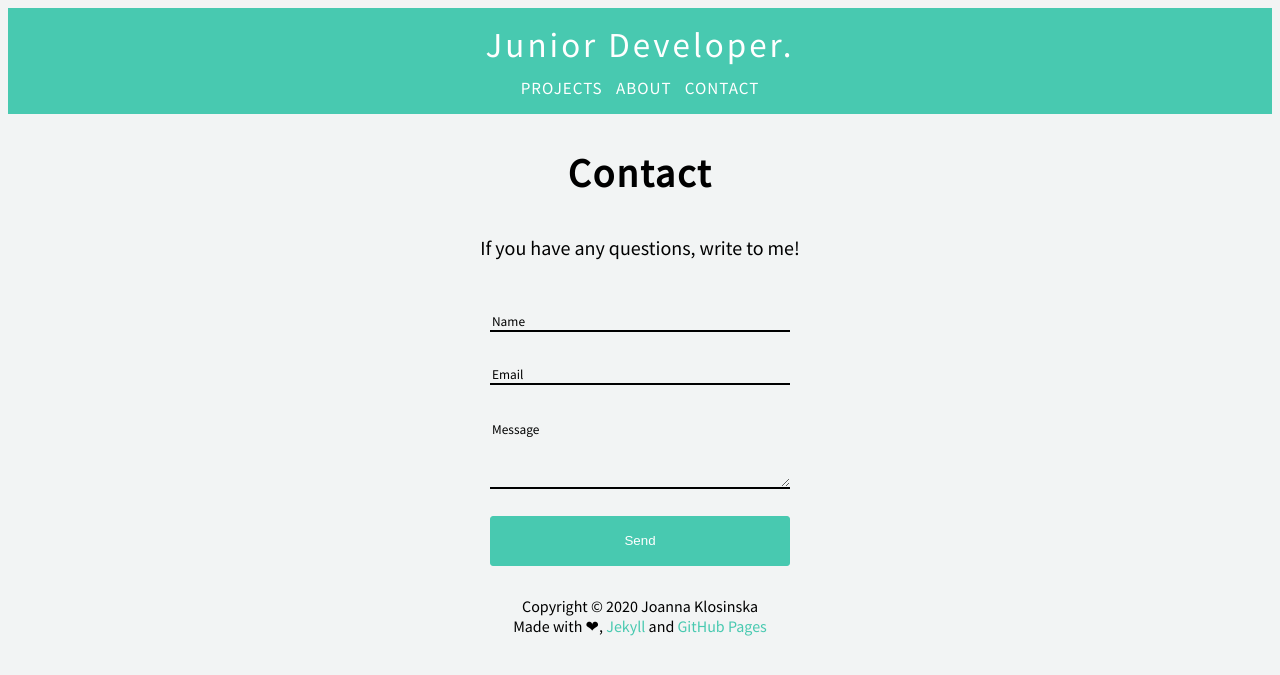
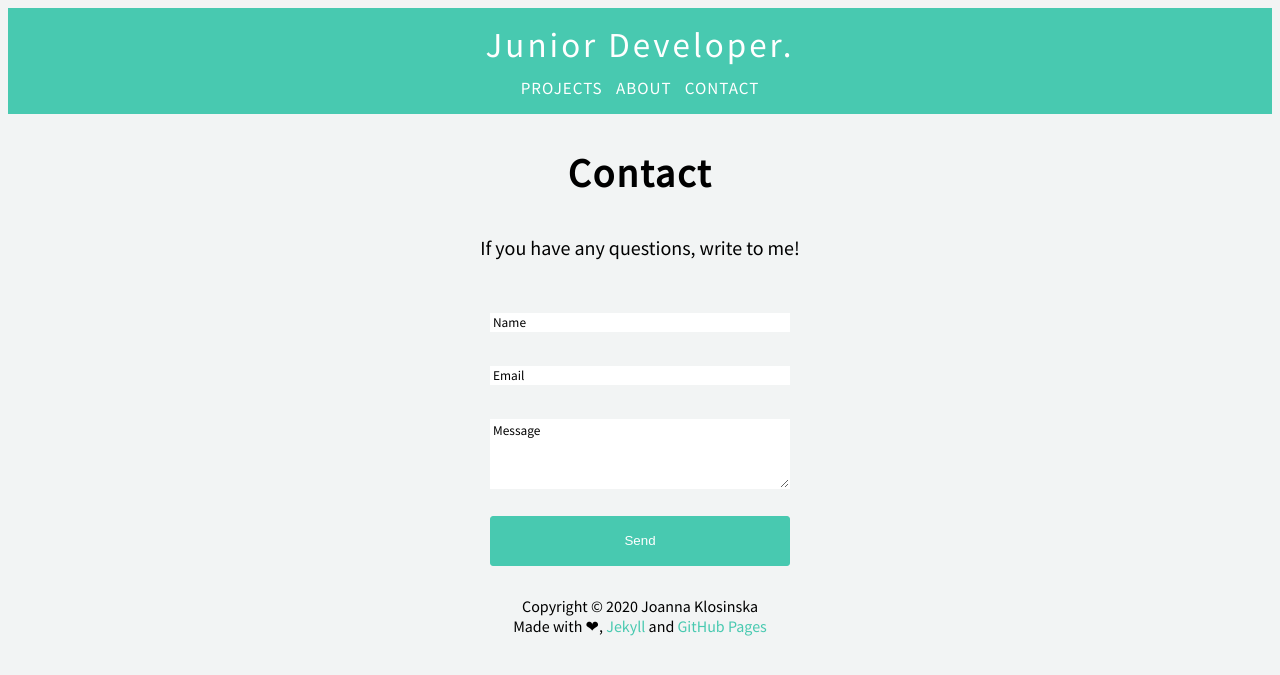
Before and after one commit to JoannaKlosinska/joannaklosinska.github.io, a Jekyll site: the page built from contact.markdown, in a window 1280 px wide. Shown: the top 675 px of the page. Built offline with Jekyll 4.4.1, drawn with Linux system fonts in a browser that asks for light colours.

Commit message:
Change background color of contact form and add wrap text to code lines in posts

```diff
--- a/_layouts/post.html
+++ b/_layouts/post.html
@@ -103,10 +103,11 @@ input, textarea {
   width: 300px;
   border: 0;
   margin: 10px 0;
-  border-bottom: 2px solid black;
-  background: transparent;
+  border: 1px solid white;
+  background: white;
   color: black;
 }
+
 input::placeholder, textarea::placeholder {
     color: black;
     font-family: 'Source Sans Pro', sans-serif;
@@ -154,6 +155,9 @@ input[type=submit] {
   .flexbox {
     flex-direction: column;
   }
+  .highlight pre{
+    white-space: pre-wrap;
+  }
 }
 
 </style>
```
